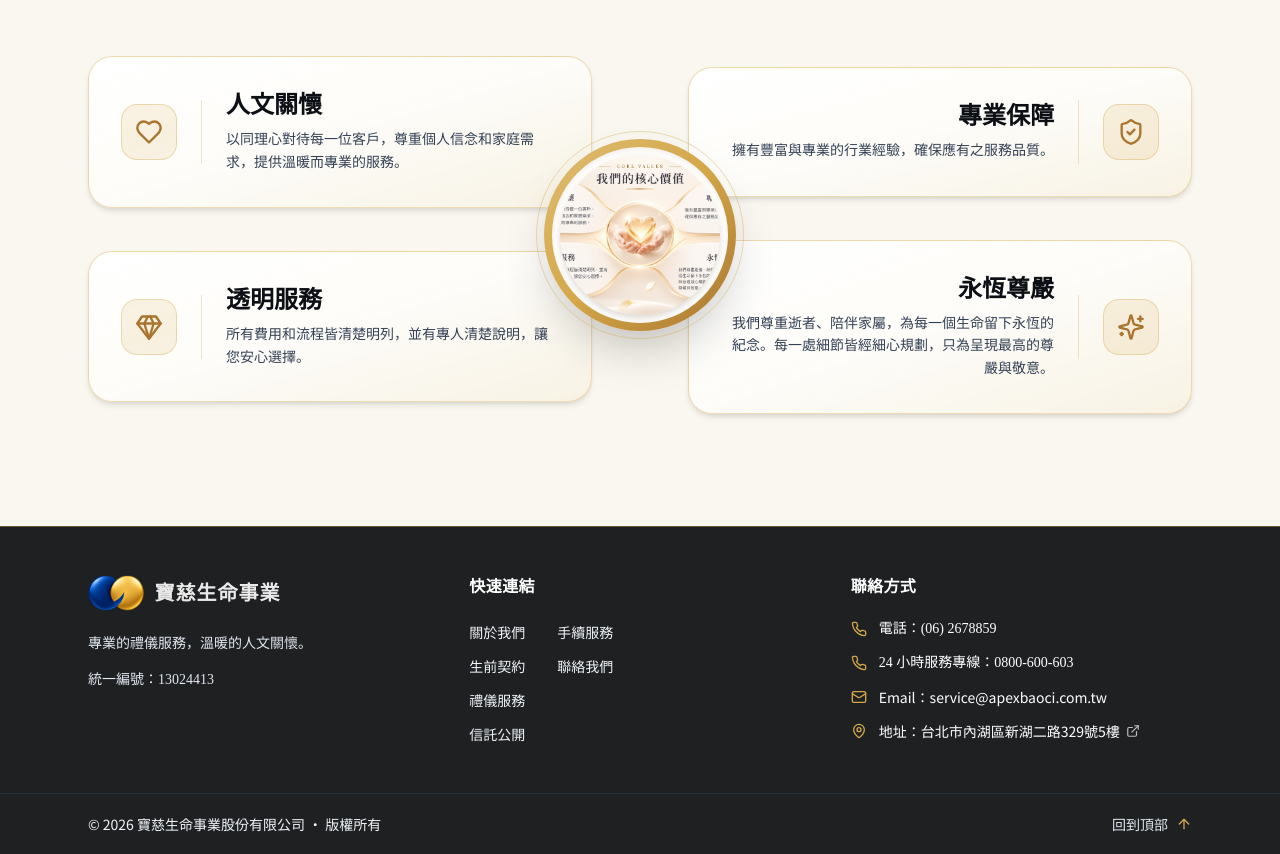
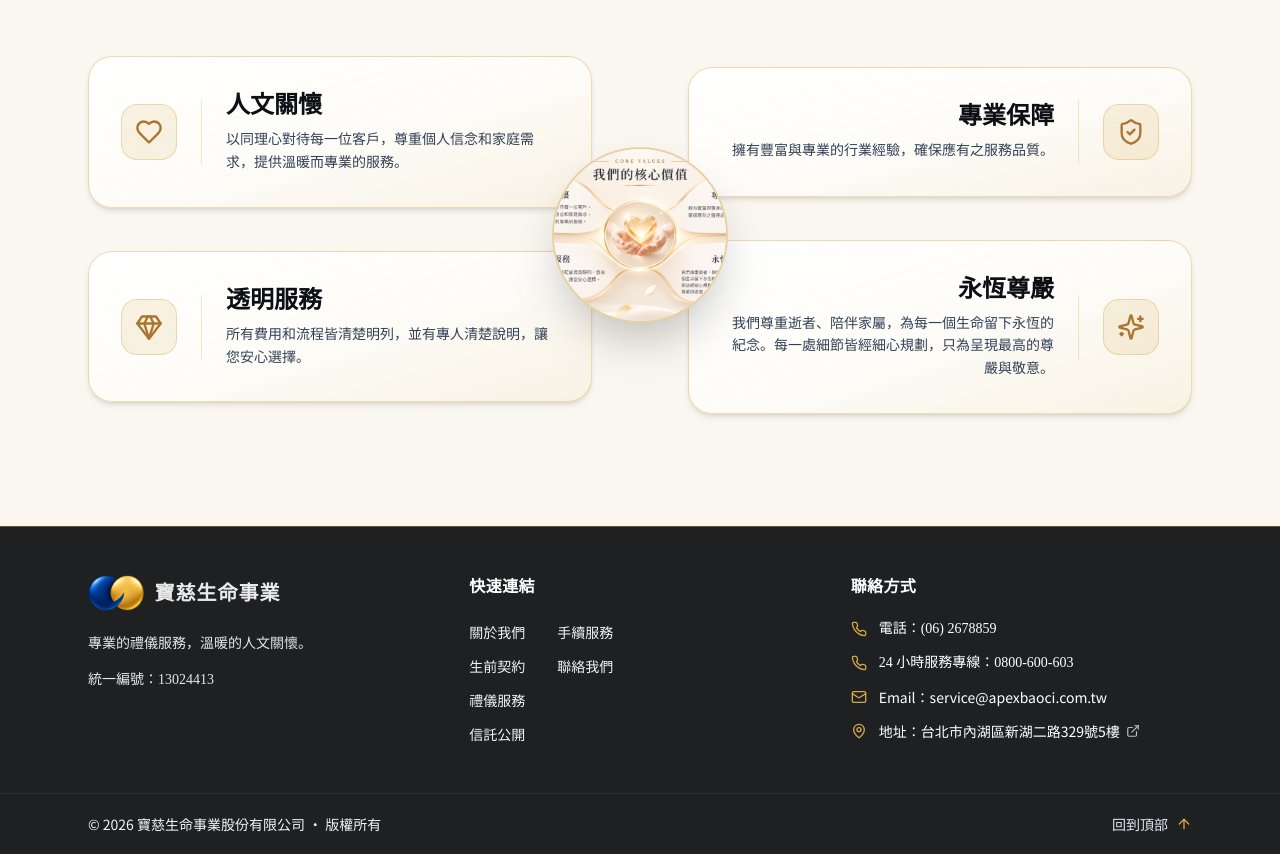
Before and after one commit to m9606286/baoci-life-website, a React (Vite) app: page / in a window 1280 px wide. Shown: the part 3120-3974 px from the top of the page. Built offline with nearby package versions, Linux system fonts and the light colour scheme.

Commit message:
Update CoreValues.tsx

```diff
--- a/src/components/CoreValues.tsx
+++ b/src/components/CoreValues.tsx
@@ -24,18 +24,14 @@ export default function CoreValues() {
         {/* 2x2 對稱佈局與中央核心意象圖案 */}
         <div className="relative grid grid-cols-1 lg:grid-cols-2 gap-6 lg:gap-x-24 lg:gap-y-8 items-center reveal reveal-delay-3">
 
-          {/* 中央圓形關懷圖案 (大螢幕時置中重疊顯示) */}
+          {/* 中央純圓形精緻圖案 (移除外框，僅保留圓形裁切) */}
           <div className="hidden lg:flex absolute left-1/2 top-1/2 -translate-x-1/2 -translate-y-1/2 z-20 pointer-events-none items-center justify-center">
-            <div className="relative w-48 h-48 rounded-full p-2 bg-gradient-to-br from-gold-300 via-gold-400 to-gold-600 shadow-2xl flex items-center justify-center">
-              <div className="w-full h-full rounded-full bg-ivory-50 p-2 overflow-hidden flex items-center justify-center shadow-inner">
-                <img
-                  src="/core.png"
-                  alt="核心價值意象"
-                  className="w-full h-full object-cover rounded-full filter drop-shadow-md transition-transform duration-700 hover:scale-105"
-                />
-              </div>
-              {/* 外圍柔光金環 */}
-              <div className="absolute -inset-2 rounded-full border border-gold-400/40 animate-pulse pointer-events-none" />
+            <div className="w-44 h-44 rounded-full overflow-hidden shadow-2xl border-2 border-gold-400/50 bg-ivory-50 flex items-center justify-center">
+              <img
+                src="/core.png"
+                alt="核心價值意象"
+                className="w-full h-full object-cover object-center transition-transform duration-700 hover:scale-105"
+              />
             </div>
           </div>
 
```
